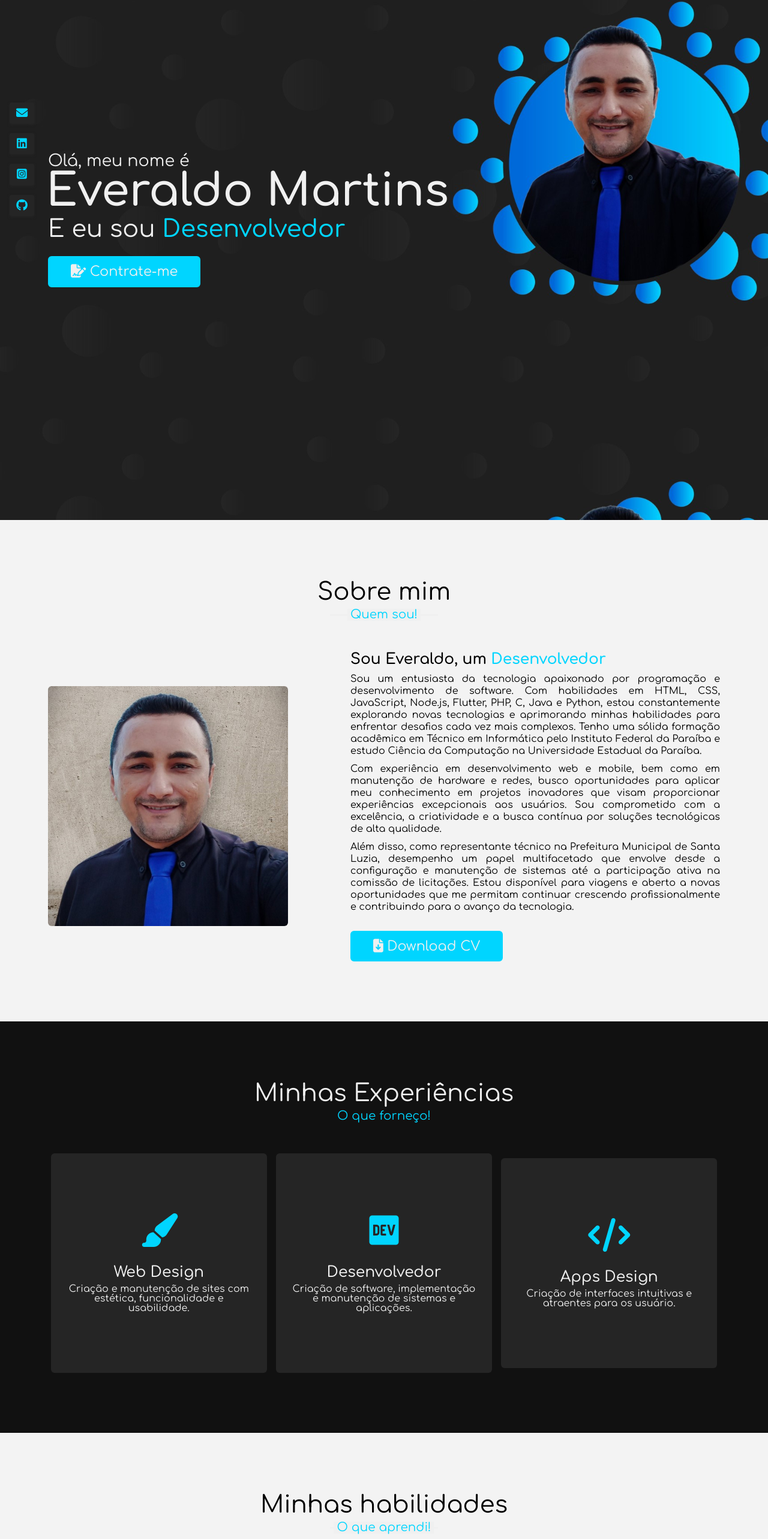
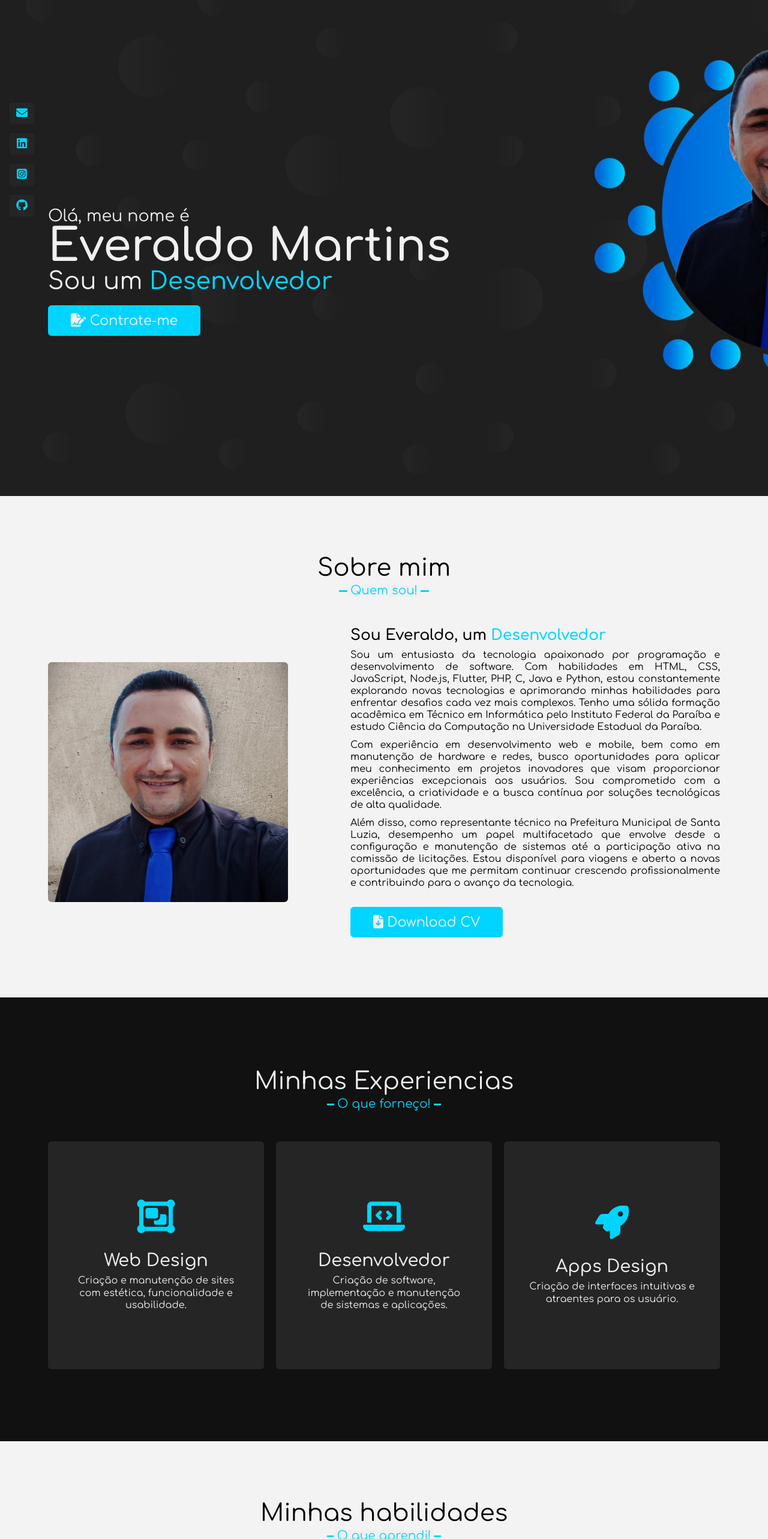
Before and after one commit to Everaldo-Martins/portifolio, a React (Vite) app: page / in a window 1280 px wide. Shown: the part 133-2699 px from the top of the page at 60% size. Built offline with nearby package versions, Linux system fonts and the light colour scheme.

Commit message:
Subindo atualização no template

```diff
--- a/src/components/experience.tsx
+++ b/src/components/experience.tsx
@@ -4,25 +4,25 @@ const Experience: React.FC = () => {
     return (
         <section className="experience" id="experience">
             <div className="max-width">
-                <h2 className="title">Minhas Experiências</h2>
+                <h1 className="title">Minhas Experiencias</h1>
                 <div className="exp-content">
                     <div className="card">
                         <div className="box">
-                            <i className="fa fa-paint-brush"></i>
+                            <i className="fa-solid fa-object-group"></i>
                             <div className="text">Web Design</div>
                             <p>Criação e manutenção de sites com estética, funcionalidade e usabilidade.</p>
                         </div>
                     </div>
                     <div className="card">
                         <div className="box">
-                            <i className="fab fa-dev"></i>
+                            <i className="fa-solid fa-laptop-code"></i>
                             <div className="text">Desenvolvedor</div>
                             <p>Criação de software, implementação e manutenção de sistemas e aplicações.</p>
                         </div>
                     </div>
                     <div className="card">
                         <div className="box">
-                            <i className="fa fa-code"></i>
+                            <i className="fa-solid fa-rocket"></i>
                             <div className="text">Apps Design</div>
                             <p>Criação de interfaces intuitivas e atraentes para os usuário.</p>
                         </div>
--- a/src/components/home.tsx
+++ b/src/components/home.tsx
@@ -59,7 +59,7 @@ const Home: React.FC = () => {
                     <div className="home-content">
                         <div className="text-1">Olá, meu nome é</div>
                         <div className="text-2">Everaldo Martins</div>
-                        <div className="text-3">E eu sou <span className="typing" ref={typingRef}></span></div>
+                        <div className="text-3">Sou um <span className="typing" ref={typingRef}></span></div>
                         <a href="#contact"> Contrate-me</a>
                     </div>
                 </div>
--- a/src/components/skills.tsx
+++ b/src/components/skills.tsx
@@ -6,8 +6,8 @@ const Skills: React.FC = () => {
             <div className="max-width">
                 <h2 className="title">Minhas habilidades</h2>
                 <div className="skills-content">
-                    <div className="column left">
-                        <div className="text">Minhas habilidades e experiências.</div>
+                    <div className="column">
+                        <h1 className="text">Minhas habilidades e experiências.</h1>
                         <p>Tenho uma sólida experiência em desenvolvimento web e mobile, abrangendo diversas tecnologias
                             e linguagens de programação. Ao longo da minha trajetória, desenvolvi habilidades em várias
                             áreas. Meu conjunto diversificado de habilidades me permite enfrentar uma ampla gama de
@@ -16,7 +16,7 @@ const Skills: React.FC = () => {
                             tecnologias para entregar soluções de alta qualidade.</p>
                         <a href="#contact"> Mais informação</a>
                     </div>
-                    <div className="column right">
+                    <div className="column">
                         <div className="bars">
                             <div className="info">
                                 <span>HTML</span>
--- a/src/style/index.css
+++ b/src/style/index.css
@@ -113,7 +113,6 @@ section {
 .max-width {
     max-width: calc(100% - 160px);
     padding: 0 80px;
-    margin: auto;
 }
 
 .about, .experience, .skills, .teams, .contact, footer {
@@ -152,9 +151,8 @@ section .title::before {
     position: absolute;
     bottom: 0px;
     left: 50%;
-    width: 180px;
     height: 3px;
-    background: var(--color_04);
+    background: var(--color_05);
     transform: translateX(-50%);
 }
 
@@ -164,7 +162,6 @@ section .title::after {
     left: 50%;
     font-size: 20px;
     color: var(--color_05);
-    padding: 0 5px;
     background: var(--color_04);
     transform: translateX(-50%);
 }
@@ -212,7 +209,7 @@ section .title::after {
     color: var(--color_04);
     padding: 20px 5px;
     text-decoration: none;
-    transition: color .5s ease;
+    transition: color 0.3s ease;
 }
 
 .navbar .menu li a:hover {
@@ -231,7 +228,7 @@ section .title::after {
     border-bottom: 2px solid var(--color_05);
     transform: scaleX(0);
     transform-origin: right;
-    transition: transform .5s ease;
+    transition: transform .4s ease;
 }
 
 .navbar .menu li a:hover::after {
@@ -362,13 +359,12 @@ section .title::after {
 .home {
     background: var(--color_01) url("../assets/images/banner.jpg");
     background-repeat: no-repeat;
-    background-position: left;
+    background-position: left center;
     background-size: cover;
     background-attachment: fixed;
     background-origin: border-box;
     color: var(--color_04);
-    display: flex;
-    height: 100vh;
+    height: 95vh;
     min-height: 500px;
     font-family: "Comfortaa", sans-serif;
     font-optical-sizing: auto;
@@ -376,13 +372,12 @@ section .title::after {
     font-style: normal;
 }
 
-.home .max-width {
-    width: 100%;
+.home .home-content {
+    padding: calc(60vh - 100px) 0 0 0;
     display: flex;
-}
-
-.home .max-width .row {
-    margin-right: 0;
+    flex-direction: column;
+    justify-content: left;
+    align-items: baseline;
 }
 
 .home .home-content .text-1 {
@@ -392,12 +387,10 @@ section .title::after {
 .home .home-content .text-2 {
     font-size: 75px;
     font-weight: 600;
-    margin-left: -3px;
 }
 
 .home .home-content .text-3 {
     font-size: 40px;
-    margin: 5px 0;
 }
 
 .home .home-content .text-3 span {
@@ -432,8 +425,15 @@ section .title::after {
 }
 
 /* about section styling */
+.about .title::before {
+    width: 150px;
+    background: var(--color_05);
+}
+
 .about .title::after {
+    background: var(--color_04);
     content: "Quem sou!";
+    padding: 0 5px;
 }
 
 .about .about-content .left {
@@ -498,28 +498,40 @@ section .title::after {
 .experience {
     color: var(--color_04);
     background: var(--color_01);
+    padding: 120px 0;
 }
 
 .experience .title::before {
-    background: var(--color_04);
-    padding: 0 15px;
+    width: 190px;
+    background: var(--color_05);
+
 }
 
 .experience .title::after {
-    width: 100%;
     background: var(--color_01);
     content: "O que forneço!";
+    padding: 0 5px;
+}
+
+.experience .exp-content {
+    display: flex;
+    flex-wrap: wrap;
+    justify-content: space-between;
+    gap: 20px;
 }
 
 .experience .exp-content .card {
-    width: calc(33% - 60px);
+    flex: 3;
+    min-height: 300px;
     background: var(--color_03);
     text-align: center;
     border-radius: 6px;
-    margin: 0 5px;
-    padding: 100px 25px;
+    padding: 40px;
     cursor: pointer;
     transition: all 0.3s ease;
+    display: flex;
+    flex-direction: column;
+    justify-content: center;
 }
 
 .experience .exp-content .card:hover {
@@ -545,33 +557,56 @@ section .title::after {
 }
 
 .experience .exp-content .card .text {
-    font-size: 25px;
+    font-size: 1.8rem;
+    line-height: 2rem;
     font-weight: 500;
     margin: 30px 0 7px 0;
 }
 
+.experience .exp-content .card p {
+    font-size: 1rem;
+    line-height: 1.3rem;
+    text-wrap: wrap;
+    font-weight: 400;
+}
+
 /* skills section styling */
+.skills .title::before {
+    width: 190px;
+    background: var(--color_05);
+}
 
 .skills .title::after {
+    background: var(--color_04);
     content: "O que aprendi!";
+    padding: 0 5px;
+}
+
+.skills .skills-content {
+    display: flex;
+    flex-direction: row;
+    gap: 30px;
 }
 
 .skills .skills-content .column {
-    width: calc(50% - 50px);
-    padding: 60px 10px;
+    flex: 2;
+    padding: 60px 0;
 }
 
-.skills .skills-content .left .text {
-    font-size: 20px;
+.skills .skills-content .text {
+    font-size: 1.8rem;
+    line-height: 2rem;
     font-weight: 600;
-    margin-bottom: 10px;
+    margin-bottom: 30px;
 }
 
-.skills .skills-content .left p {
+.skills .skills-content p {
+    font-size: 1rem;
+    line-height: 1.3rem;
     text-align: justify;
 }
 
-.skills .skills-content .left a {
+.skills .skills-content a {
     display: inline-block;
     background: var(--color_05);
     color: var(--color_04);
@@ -587,40 +622,40 @@ section .title::after {
     transition: all .3s ease;
 }
 
-.skills .skills-content .left a::before {
+.skills .skills-content a::before {
     font-family: 'FontAwesome';
     content: '\f05a';
 }
 
-.skills .skills-content .left a:hover {
+.skills .skills-content a:hover {
     color: var(--color_05);
     background: none;
 }
 
-.skills .skills-content .right .bars {
+.skills .skills-content .bars {
     margin-bottom: 15px;
 }
 
-.skills .skills-content .right .info {
+.skills .skills-content .info {
     display: flex;
     margin-bottom: 5px;
     align-items: center;
     justify-content: space-between;
 }
 
-.skills .skills-content .right span {
+.skills .skills-content  span {
     font-weight: 500;
     font-size: 18px;
 }
 
-.skills .skills-content .right .line {
+.skills .skills-content  .line {
     height: 5px;
     width: 100%;
     background: var(--color_04);
     position: relative;
 }
 
-.skills .skills-content .right .line::before {
+.skills .skills-content  .line::before {
     content: "";
     position: absolute;
     height: 100%;
@@ -629,31 +664,31 @@ section .title::after {
     background: var(--color_05);
 }
 
-.skills-content .right .html::before {
+.skills-content  .html::before {
     width: 90%;
 }
 
-.skills-content .right .css::before {
+.skills-content  .css::before {
     width: 90%;
 }
 
-.skills-content .right .js::before {
+.skills-content  .js::before {
     width: 80%;
 }
 
-.skills-content .right .php::before {
+.skills-content  .php::before {
     width: 70%;
 }
 
-.skills-content .right .react::before {
+.skills-content  .react::before {
     width: 75%;
 }
 
-.skills-content .right .flutter::before {
+.skills-content  .flutter::before {
     width: 70%;
 }
 
-.skills-content .right .mysql::before {
+.skills-content  .mysql::before {
     width: 70%;
 }
 
@@ -661,17 +696,17 @@ section .title::after {
 .teams {
     color: var(--color_04);
     background: var(--color_01);
+    padding: 130px 0;
 }
 
 .teams .title::before {
-    background: var(--color_04);
-    padding: 0 15px;
+    width: 240px;
 }
 
 .teams .title::after {
-    width: 100%;
     background: var(--color_01);
     content: "Quem está comigo!";
+    padding: 0 5px;
 }
 
 .teams .wrapper {
@@ -785,9 +820,15 @@ section .title::after {
 }
 
 /* contact section styling */
+.contact .title::before {
+    width: 160px;
+    background: var(--color_05);
+}
+
 .contact .title::after {
-    width: 150px;
+    background: var(--color_04);
     content: "Contate-me!";
+    padding: 0 5px;
 }
 
 .contact .contact-content .column {
@@ -960,7 +1001,7 @@ footer .copy {
 
 /* responsive media query start */
 @media (max-width: 1104px) {
-    .about .about-content .left img {
+    .about .about-content  img {
         height: 350px;
         width: 350px;
     }
@@ -986,11 +1027,11 @@ footer .copy {
     }
 
     .home .home-content .text-2 {
-        font-size: 70px;
+        font-size: 50px;
     }
 
     .home .home-content .text-3 {
-        font-size: 35px;
+        font-size: 25px;
     }
 
     .home .home-content a {
@@ -1049,9 +1090,9 @@ footer .copy {
         width: 100%;
         left: -100%;
         top: 0;
-        background: var(--color_02_opacity);
-        backdrop-filter: blur(1.5rem);
-        transition: all .3s ease;
+        background-color: var(--color_02_opacity);
+        backdrop-filter: blur(1rem);
+        transition: all .4s ease;
     }
 
     .navbar .menu.active {
@@ -1114,13 +1155,10 @@ footer .copy {
 @media (max-width: 500px) {
     .home {
         background: var(--color_02) url('../assets/images/banner-mobile.jpg');
+        background-attachment: fixed;
         background-repeat: no-repeat;
-        background-position: right;
+        background-position: right top;
         background-size: cover;
-    }
-
-    .home .max-width {
-        padding: 100px 15px 0 15px;
     }
 
     .home .home-content .text-1 {
@@ -1146,18 +1184,21 @@ footer .copy {
         visibility: hidden;
     }
 
-    .about .about-content .right .text,
-    .skills .skills-content .left .text {
-        font-size: 19px;
+    .skills {
+        width: 100%;
+        padding: 0;
     }
 
     .experience .exp-content .card {
         width: 100%;
-        margin: 0 0 30px 0;
     }
 
     .experience .exp-content .card:last-child {
         margin: 0;
+    }
+
+    .skills .skills-content {
+        flex-direction: column;
     }
 
     .contact .right form .fields {
```
Also changed, not shown: src/assets/images/banner-mobile.jpg.
